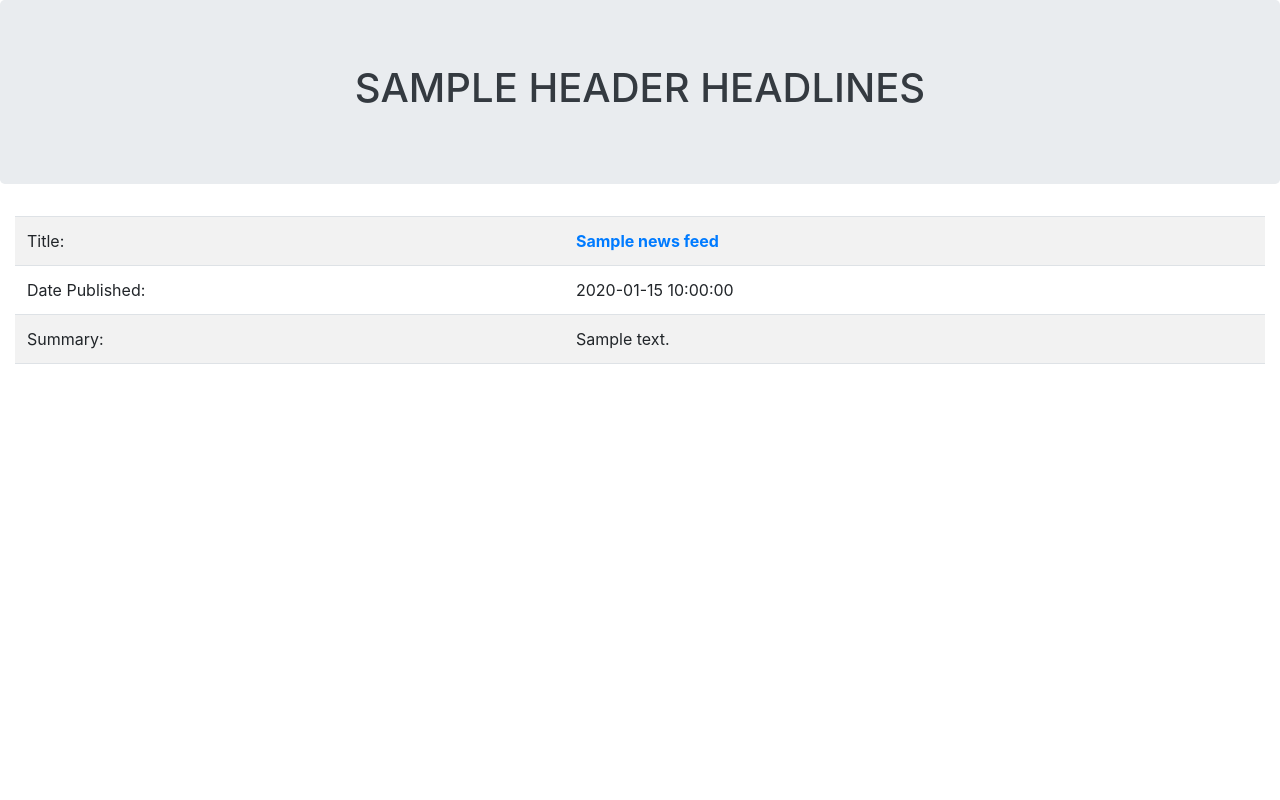
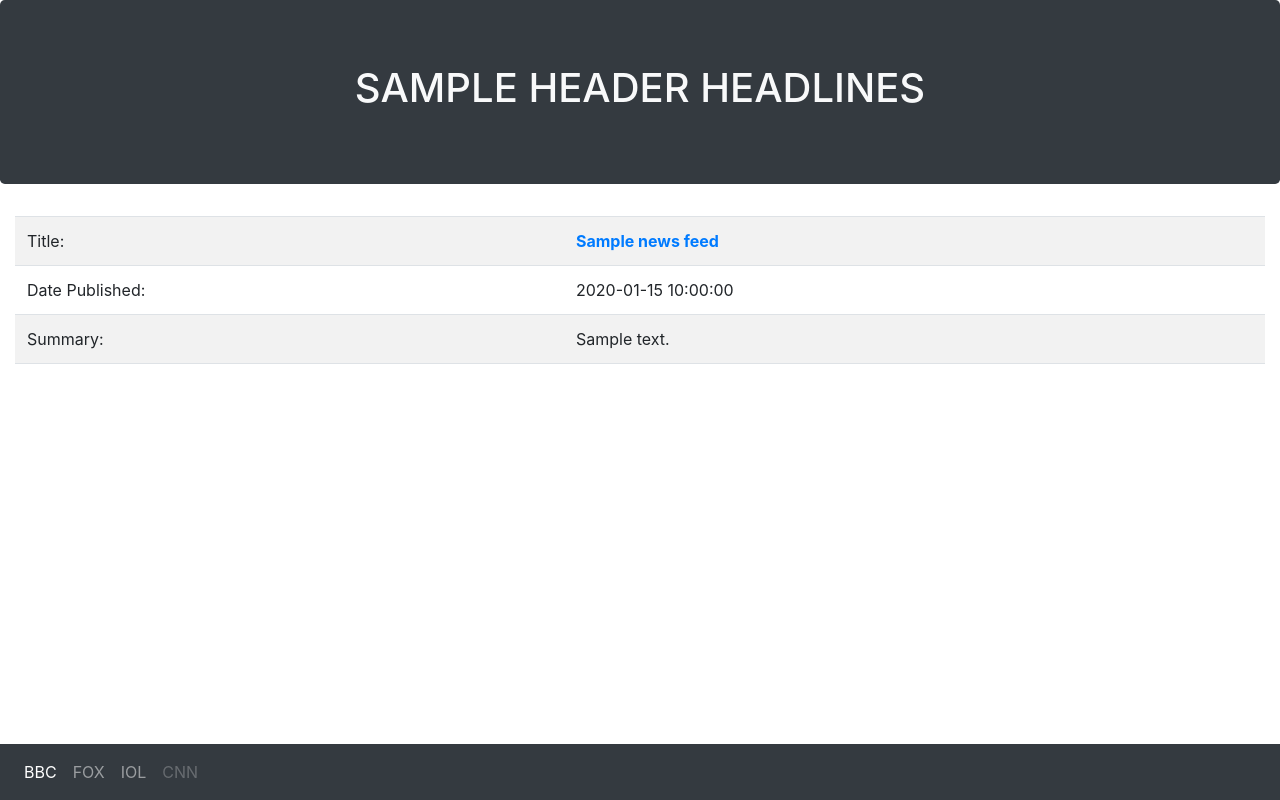
Before and after one commit to KramStyles/headlines, a Flask app: template templates/home.jinja2 in a window 1280 px wide. Run offline with Flask 2, Linux system fonts and the light colour scheme; the template is opened without the code that fills it: most values are stand-ins (such as "Sample title", 1, 10 or a date in 2020); some libraries are stand-ins or nearby versions.

Commit message:
added navbar to site

```diff
--- a/templates/home.jinja2
+++ b/templates/home.jinja2
@@ -1,9 +1,25 @@
 {% include 'header.html' %}
 <body>
-    <div class="jumbotron text-center text-dark">
+    <nav class="navbar navbar-expand-sm bg-dark navbar-dark fixed-bottom">
+        <ul class="navbar-nav">
+            <li class="nav-item active">
+            <a class="nav-link" href="/bbc">BBC</a>
+            </li>
+            <li class="nav-item">
+            <a class="nav-link" href="/fox">FOX</a>
+            </li>
+            <li class="nav-item">
+            <a class="nav-link" href="iol">IOL</a>
+            </li>
+            <li class="nav-item">
+            <a class="nav-link disabled" href="/cnn">CNN</a>
+            </li>
+        </ul>
+    </nav>
+    <div class="jumbotron text-center text-light bg-dark">
         <h1 class="text-uppercase">{{ header }} Headlines</h1>
     </div>
-    <div class="container-fluid">
+    <div class="container-fluid mb-5">
         <table class="table table-striped">
             {% for newsFeed in newsFeeds %}
                 <tr>
```
